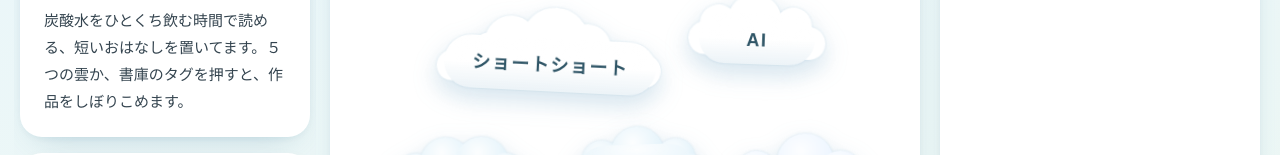
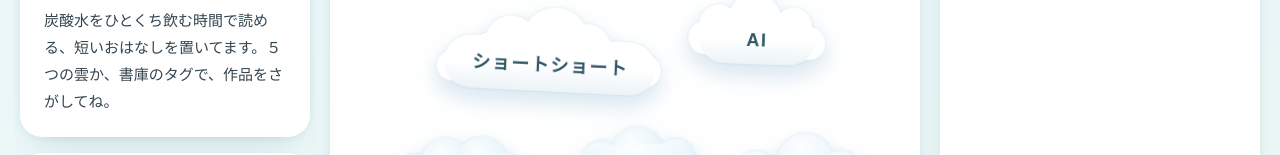
Before and after one commit to hungrycyano/maaiika-bunko, a plain HTML site: page index.html in a window 1280 px wide. Shown: the part 249-404 px from the top of the page. Drawn offline with Linux system fonts and the light colour scheme; no server answers; a web font is replaced by a local one.

Commit message:
Revise description in index.html for clarity
Updated text for clarity and user guidance.

```diff
--- a/index.html
+++ b/index.html
@@ -67,7 +67,7 @@
       <section class="card menu-card" aria-labelledby="guide-h">
         <h2 class="card-title" id="guide-h"><span class="card-title__dot" aria-hidden="true"></span>案内</h2>
         <p>個人が運営する短編小説サイトです。</p>
-        <p>炭酸水をひとくち飲む時間で読める、短いおはなしを置いてます。５つの雲か、書庫のタグを押すと、作品をしぼりこめます。</p>
+        <p>炭酸水をひとくち飲む時間で読める、短いおはなしを置いてます。５つの雲か、書庫のタグで、作品をさがしてね。</p>
        <!-- <p class="small">文字の大きさ・縦書き・ダークモードは、本文の上のボタンで切り替えられます。</p> -->
       </section>
 
```
